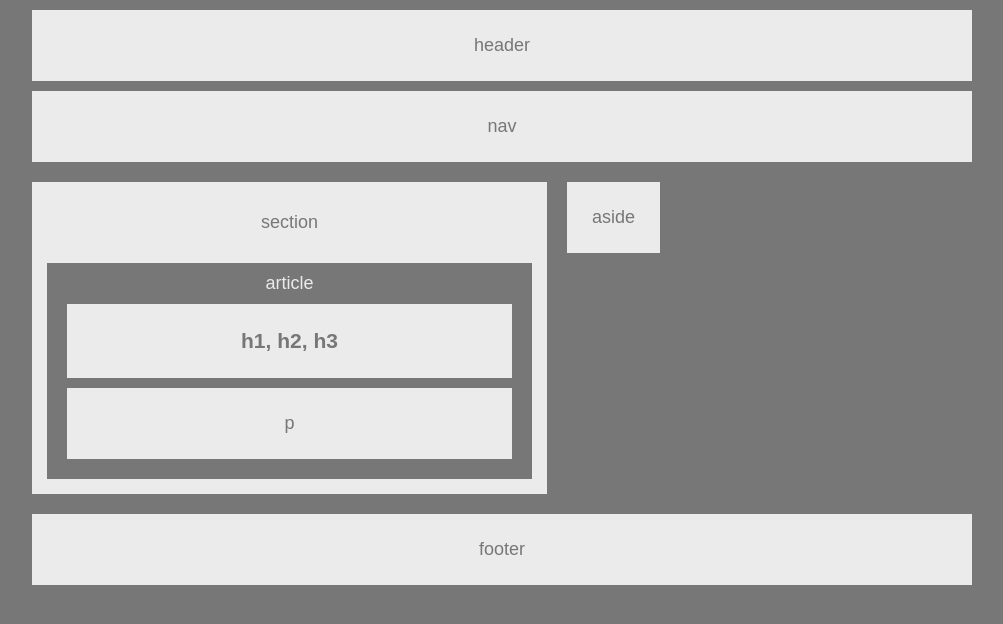
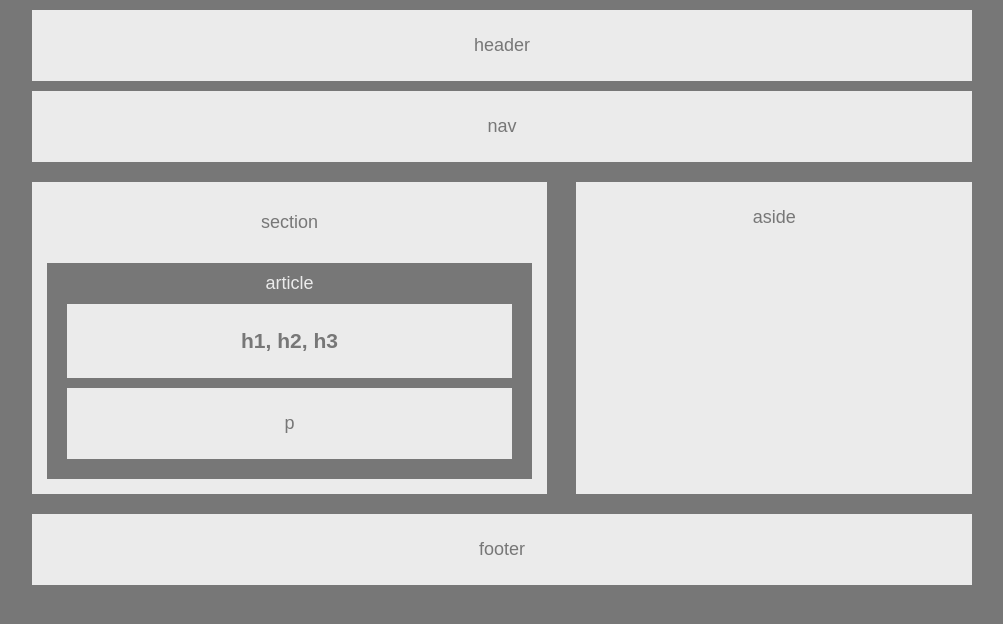
Before and after one commit to RomeoKilo125/HW-Wireframe, a plain HTML site: page index.html in a window 1280 px wide. Shown: the whole page, without its empty margins (138-1141 px from the left). Drawn offline with Linux system fonts and the light colour scheme.

Commit message:
finished

```diff
--- a/style.css
+++ b/style.css
@@ -23,6 +23,8 @@ nav {
 
 .wrapper {
   width: 100%;
+  height: auto;
+
 }
 
 section {
@@ -58,9 +60,10 @@ p {
 aside {
   background-color: #ebebeb;
   padding: 25px;
-  float: left;
+  float: right;
   margin: 10px;
-  height: 100%;
+  height: 262px;
+  width: 36%;
 }
 
 .wrapper::after {
```
